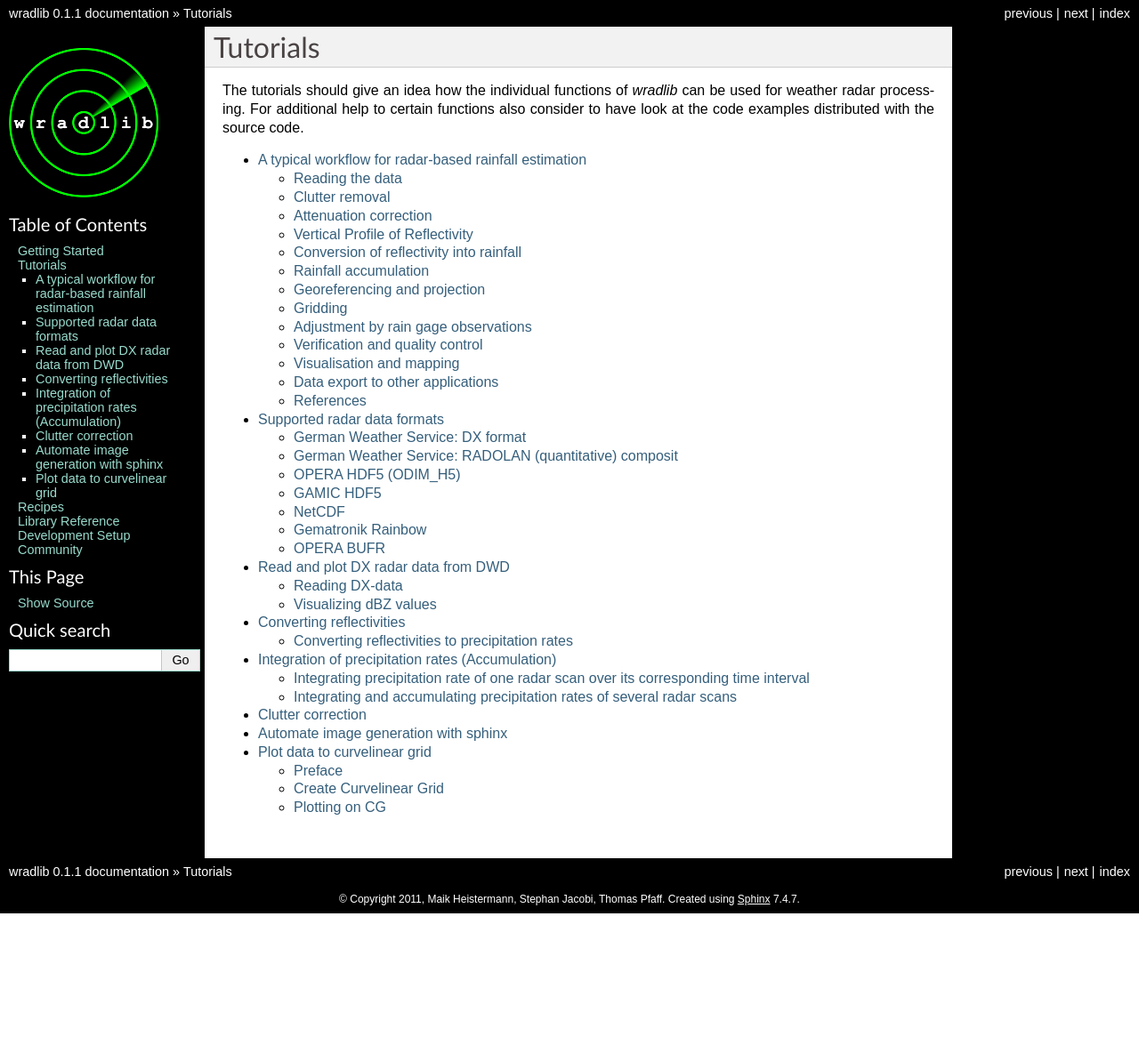
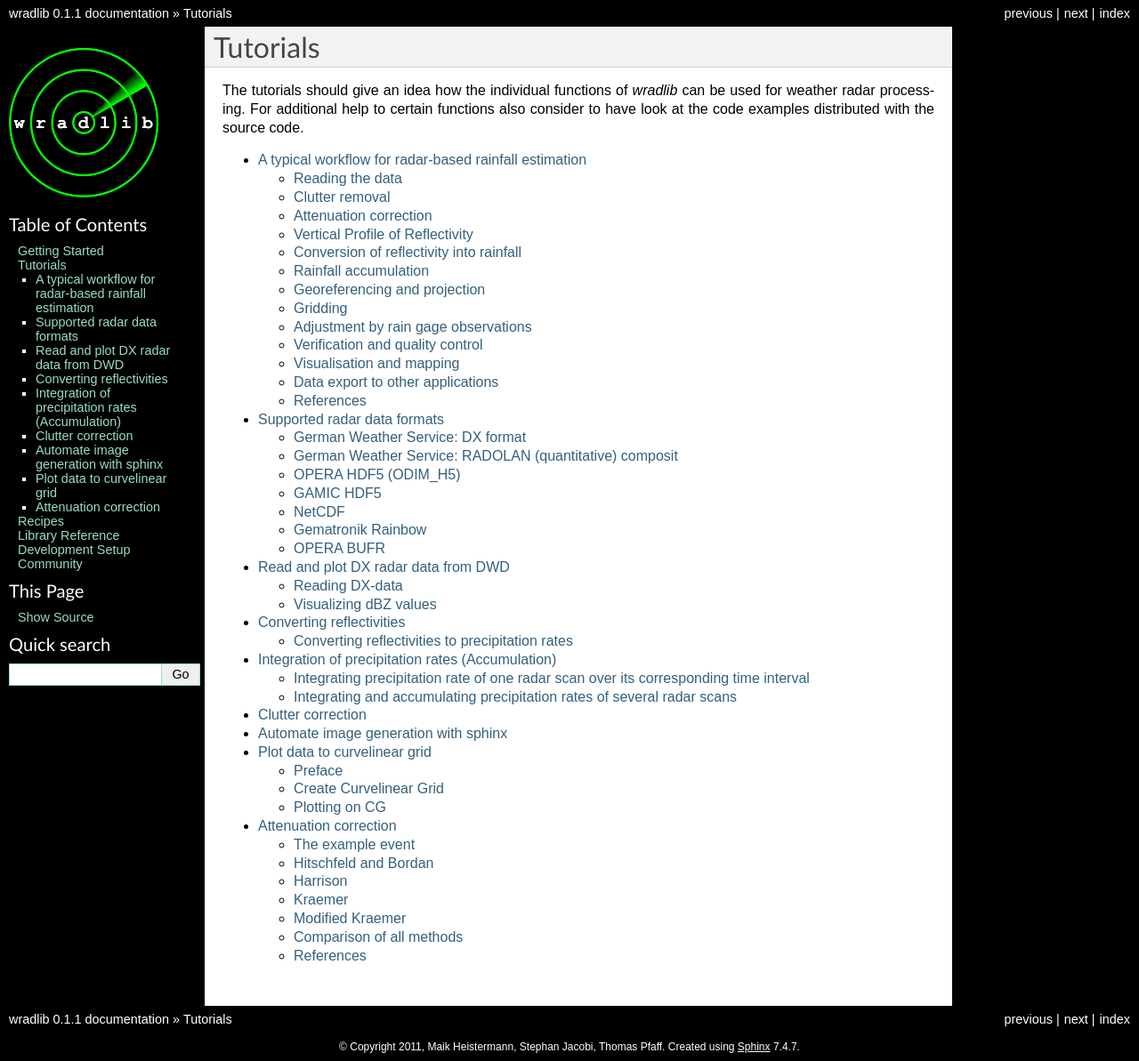
Before and after one commit to wradlib/wradlib-docs, a Sphinx documentation site: the page built from source/tutorials.rst, in a window 1280 px wide. Shown: the whole page at 89% size. Built offline with Sphinx 7.4.7, drawn with Linux system fonts in a browser that asks for light colours; formulas are drawn with MathJax 3; before the commit the page ends 1027 px from its top, so only the background shows below that; some of the changed lines change nothing that is shown.

Commit message:
DOC: A new tutorial which demonstrates the behaviour of different attenuation correction methods.
ALl images are embedded as source code using the plot directive - thanks to Kai.

```diff
--- /dev/null
+++ b/source/tutorial_attenuation.rst
@@ -0,0 +1,364 @@
+**********************
+Attenuation correction
+**********************
+
+Rainfall-induced attenuation is a major source of underestimation for radar-based precipitation estimation at C-band and X-band. Unconstrained forward gate-by-gate correction is known to be inherently unstable and thus not suited for unsupervised quality control procedures. Ideally, reference measurements (e.g. from microwave links) should be used to constrain gate-by-gate procedures. However, such attenuation references are ususally not available. *wradlib* provides a pragmatic approach to constrain gate-by-gate correction procedures, inspired by the work of [Kraemer2008]_. It turned out that these procedures can effectively reduce the error introduced by attenuation, and, at the same time, minimize instability issues [Jacobi2015]_.
+
+The example event
+=================
+
+Let's have a look at the situation in South-West Germany on June 2nd, 2008, at 16:55 UTC, as observed by the DWD C-band radar on mount Feldberg.
+The data can be read by the following lines and then visualized by ``wradlib.vis.plot_ppi`` (see image source code below)::
+
+   filename = "../../examples/data/raa00-dx_10908-0806021655-fbg---bin"
+   data, attrs = wradlib.io.readDX(filename)
+
+.. plot::
+
+   import matplotlib.pyplot as plt
+   import wradlib
+   filename = "../../examples/data/raa00-dx_10908-0806021655-fbg---bin"
+   data, attrs = wradlib.io.readDX(filename)
+   ax, cf = wradlib.vis.plot_ppi(data, cmap="spectral")
+   plt.xlabel("Easting from radar (km)")
+   plt.ylabel("Northing from radar (km)")
+   plt.title("Radar Feldberg, 2008-06-02 16:55 UTC")
+   cb = plt.colorbar(cf, shrink=0.8)
+   cb.set_label("dBZ")
+   plt.plot([0,105.6],[0,73.4],"-", color="white", lw=2)
+   plt.xlim(-128,128)
+   plt.ylim(-128,128)
+   plt.grid(color="grey")
+
+   plt.show()
+
+We see a set of convective cells with high rainfall intensity in the NE-sector of the Feldberg radar. Let us examine the reflectivity profile along three beams which at azimuths 53-55 degree (as marked by the white line in the PPI above).
+
+.. plot::
+
+   import matplotlib.pyplot as plt
+   import wradlib
+   filename = "../../examples/data/raa00-dx_10908-0806021655-fbg---bin"
+   data, attrs = wradlib.io.readDX(filename)
+   mybeams = slice(53,56)
+   labelsize=13
+   fig = plt.figure(figsize=(10,3))
+   ax = fig.add_subplot(111)
+   plt.plot(data[53], label="53 deg")
+   plt.plot(data[54], label="54 deg")
+   plt.plot(data[55], label="55 deg")
+   plt.grid()
+   plt.text(0.99, 0.88, "Reflectivity along beams", horizontalalignment='right', transform = ax.transAxes, fontsize="large")
+   plt.xlabel("range (km)", fontsize="large")
+   plt.ylabel("Reflectivity (dBZ)", fontsize="large")
+   plt.legend(loc="upper left")
+   ax.tick_params(axis='x', labelsize=labelsize)
+   ax.tick_params(axis='y', labelsize=labelsize)
+   plt.xlim(0,128)
+   plt.show()
+
+We will now examine the behaviour of different attenuation correction procedures. In the end, we will show a `Comparison of all methods`_
+
+
+Hitschfeld and Bordan
+=====================
+
+First, we examine the behaviour of the "classical" unconstrained forward correction which is typically referred to Hitchfeld and Bordan ([Hitschfeld1954]_), although Hitschfeld and Bordan themselves rejected this approach. The Path Integrated Attenuation (PIA) according to this approach can be obtained as follows::
+
+   pia_hibo = wradlib.atten.correctAttenuationHB(data, coefficients = dict(a=8.e-5, b=0.731, l=1.0), mode="warn", thrs=59.)
+
+In the coefficients dictionary, we can pass the power law parameters of the A(Z) relation as well as the gate length (in km). If we pass "warn" as the mode argument, we will obtain a warning log in case the corrected reflectivity exceeds the value of argument ``thrs`` (dBZ).
+
+Plotting the result below the reflectivity profile, we obtain the following figure.
+
+.. plot::
+
+	import matplotlib.pyplot as plt
+	import wradlib
+	filename = "../../examples/data/raa00-dx_10908-0806021655-fbg---bin"
+	data, attrs = wradlib.io.readDX(filename)
+	pia_hibo = wradlib.atten.correctAttenuationHB(data, coefficients = dict(a=8.e-5, b=0.731, l=1.0), mode="warn", thrs=59.)
+
+	fig = plt.figure(figsize=(10,6))
+
+	mybeams = slice(53,56)
+	labelsize=13
+
+	ax = fig.add_subplot(211)
+	plt.plot(data[53], label="53 deg")
+	plt.plot(data[54], label="54 deg")
+	plt.plot(data[55], label="55 deg")
+	plt.grid()
+	plt.text(0.99, 0.88, "Reflectivity along beams", horizontalalignment='right', transform = ax.transAxes, fontsize="large")
+	plt.ylabel("Reflectivity (dBZ)", fontsize="large")
+	plt.legend(loc="upper left")
+	ax.tick_params(axis='x', labelsize=labelsize)
+	ax.tick_params(axis='y', labelsize=labelsize)
+	plt.xlim(0,128)
+
+	ax = fig.add_subplot(212)
+	plt.plot(pia_hibo[mybeams].T)
+	plt.grid()
+	plt.ylim(0,30)
+	plt.xlabel("range (km)", fontsize="large")
+	plt.ylabel("PIA (dB)", fontsize="large")
+	plt.text(0.01, 0.88, "PIA according to Hitchfeld and Bordan", transform = ax.transAxes, fontsize="large")
+	ax.tick_params(axis='x', labelsize=labelsize)
+	ax.tick_params(axis='y', labelsize=labelsize)
+	plt.xlim(0,128)
+
+	plt.show()
+
+Apparently, slight differences in the reflectivity profile can cause a dramatic change in the behaviour. While at 54 and 55 degrees, the retrieval of PIA appears to be fairly stable, the profile of PIA for 53 degree demonstrates a case of instability.
+
+
+Harrison
+========
+
+Harrison et al. [Harrison2000]_ suggested to simply cap PIA in case it would cause a correction of rainfall intensity by more than a factor of two. Depending on the parameters of the Z(R) relationship, that would correpond to PIA values between 4 and 5 dB (4.8 dB if we assume exponent b=1.6).
+
+One way to implement this approach would be the following::
+
+   pia_harrison = wradlib.atten.correctAttenuationHB(data, coefficients = dict(a=4.57e-5, b=0.731, l=1.0), mode="warn", thrs=59.)
+   pia_harrison[pia_harrison4.8] = 4.8
+
+And the results would look like this:
+
+.. plot::
+
+	import matplotlib.pyplot as plt
+	import wradlib
+	filename = "../../examples/data/raa00-dx_10908-0806021655-fbg---bin"
+	data, attrs = wradlib.io.readDX(filename)
+	pia_harrison = wradlib.atten.correctAttenuationHB(data, coefficients = dict(a=4.57e-5, b=0.731, l=1.0), mode="warn", thrs=59.)
+	pia_harrison[pia_harrison>4.8] = 4.8
+
+	fig = plt.figure(figsize=(10,6))
+
+	mybeams = slice(53,56)
+	labelsize=13
+
+	ax = fig.add_subplot(211)
+	plt.plot(data[53], label="53 deg")
+	plt.plot(data[54], label="54 deg")
+	plt.plot(data[55], label="55 deg")
+	plt.grid()
+	plt.text(0.99, 0.88, "Reflectivity along beams", horizontalalignment='right', transform = ax.transAxes, fontsize="large")
+	plt.ylabel("Reflectivity (dBZ)", fontsize="large")
+	plt.legend(loc="upper left")
+	ax.tick_params(axis='x', labelsize=labelsize)
+	ax.tick_params(axis='y', labelsize=labelsize)
+	plt.xlim(0,128)
+
+	ax = fig.add_subplot(212)
+	plt.plot(pia_harrison[mybeams].T)
+	plt.grid()
+	plt.ylim(0,30)
+	plt.xlabel("range (km)", fontsize="large")
+	plt.ylabel("PIA (dB)", fontsize="large")
+	plt.text(0.01, 0.88, "PIA according to Harrison", transform = ax.transAxes, fontsize="large")
+	ax.tick_params(axis='x', labelsize=labelsize)
+	ax.tick_params(axis='y', labelsize=labelsize)
+	plt.xlim(0,128)
+
+	plt.show()
+
+
+Kraemer
+=======
+
+[Kraemer2008]_ suggested to iteratively determine the power law parameters of the A(Z). In particular, the power law coefficient is interatively decreased until the attenuation correction does not lead to reflectivity values above a given threshold (Kraemer suggested 59 dBZ). Using wradlib, this would be called by using the function :doc:`generated/wradlib.atten.correctAttenuationConstrained2` with a specific ``constraints`` argument::
+
+   pia_kraemer = wradlib.atten.correctAttenuationConstrained2(
+					data,
+					a_max=1.67e-4, a_min=2.33e-5, n_a=100,
+					b_max=0.7, b_min=0.65, n_b=6, l=1.,
+					constraints=[wrl.atten.constraint_dBZ], constraint_args=[[59.0]])
+
+In brief, this call specifies ranges of the power parameters a and b of the A(Z) relation. Beginning from the maximum values (``a_max`` and ``b_max``), the function searches for values of ``a`` and ``b`` so that the corrected reflectivity will not exceed the dBZ constraint of 59 dBZ. Compared to the previous results, the corresponding profiles of PIA look like this:
+
+.. plot::
+
+	import matplotlib.pyplot as plt
+	import wradlib
+	filename = "../../examples/data/raa00-dx_10908-0806021655-fbg---bin"
+	data, attrs = wradlib.io.readDX(filename)
+	pia_kraemer = wradlib.atten.correctAttenuationConstrained2(data, a_max=1.67e-4, a_min=2.33e-5, n_a=100, b_max=0.7, b_min=0.65, n_b=6, l=1.,
+	              constraints=[wradlib.atten.constraint_dBZ], constraint_args=[[59.0]])
+
+	fig = plt.figure(figsize=(10,6))
+
+	mybeams = slice(53,56)
+	labelsize=13
+
+	ax = fig.add_subplot(211)
+	plt.plot(data[53], label="53 deg")
+	plt.plot(data[54], label="54 deg")
+	plt.plot(data[55], label="55 deg")
+	plt.grid()
+	plt.text(0.99, 0.88, "Reflectivity along beams", horizontalalignment='right', transform = ax.transAxes, fontsize="large")
+	plt.ylabel("Reflectivity (dBZ)", fontsize="large")
+	plt.legend(loc="upper left")
+	ax.tick_params(axis='x', labelsize=labelsize)
+	ax.tick_params(axis='y', labelsize=labelsize)
+	plt.xlim(0,128)
+
+	ax = fig.add_subplot(212)
+	plt.plot(pia_kraemer[mybeams].T)
+	plt.grid()
+	plt.ylim(0,30)
+	plt.xlabel("range (km)", fontsize="large")
+	plt.ylabel("PIA (dB)", fontsize="large")
+	plt.text(0.01, 0.88, "PIA according to Kraemer", transform = ax.transAxes, fontsize="large")
+	ax.tick_params(axis='x', labelsize=labelsize)
+	ax.tick_params(axis='y', labelsize=labelsize)
+	plt.xlim(0,128)
+
+	plt.show()
+
+
+Modified Kraemer
+================
+
+The function :doc:`generated/wradlib.atten.correctAttenuationConstrained2` allows us to pass any kind of constraint function or lists of constraint functions via the argument ``constraints``. The arguments of these functions are passed via a nested list as argument ``constraint_args``. For example, [Jacobi2015]_ suggested to constrain *both* the corrected reflectivity (by a maximum of 59 dBZ) *and* the resulting path-intgrated attenuation PIA (by a maximun of 20 dB)::
+
+   pia_mKraemer = wradlib.atten.correctAttenuationConstrained2(
+					data,
+					a_max=1.67e-4, a_min=2.33e-5, n_a=100,
+					b_max=0.7, b_min=0.65, n_b=6, l=1.,
+					constraints=[wradlib.atten.constraint_dBZ, wradlib.atten.constraint_pia], constraint_args=[[59.0],[20.0]])
+
+
+.. plot::
+
+	import matplotlib.pyplot as plt
+	import wradlib
+	filename = "../../examples/data/raa00-dx_10908-0806021655-fbg---bin"
+	data, attrs = wradlib.io.readDX(filename)
+	pia_mKraemer = wradlib.atten.correctAttenuationConstrained2(data, a_max=1.67e-4, a_min=2.33e-5, n_a=100, b_max=0.7, b_min=0.65, n_b=6, l=1.,
+	              constraints=[wradlib.atten.constraint_dBZ,wradlib.atten.constraint_pia], constraint_args=[[59.0],[20.0]])
+
+	fig = plt.figure(figsize=(10,6))
+
+	mybeams = slice(53,56)
+	labelsize=13
+
+	ax = fig.add_subplot(211)
+	plt.plot(data[53], label="53 deg")
+	plt.plot(data[54], label="54 deg")
+	plt.plot(data[55], label="55 deg")
+	plt.grid()
+	plt.text(0.99, 0.88, "Reflectivity along beams", horizontalalignment='right', transform = ax.transAxes, fontsize="large")
+	plt.ylabel("Reflectivity (dBZ)", fontsize="large")
+	plt.legend(loc="upper left")
+	ax.tick_params(axis='x', labelsize=labelsize)
+	ax.tick_params(axis='y', labelsize=labelsize)
+	plt.xlim(0,128)
+
+	ax = fig.add_subplot(212)
+	plt.plot(pia_mKraemer[mybeams].T)
+	plt.grid()
+	plt.ylim(0,30)
+	plt.xlabel("range (km)", fontsize="large")
+	plt.ylabel("PIA (dB)", fontsize="large")
+	plt.text(0.01, 0.88, "PIA according to modified Kraemer", transform = ax.transAxes, fontsize="large")
+	ax.tick_params(axis='x', labelsize=labelsize)
+	ax.tick_params(axis='y', labelsize=labelsize)
+	plt.xlim(0,128)
+
+	plt.show()
+
+
+Comparison of all methods
+=========================
+
+Plotting all of the above methods (`Hitschfeld and Bordan`_, `Harrison`_, `Kraemer`_, `Modified Kraemer`_) allows for a better comparison of their behaviour. Please refer to [Jacobi2015]_ for an in-depth discussion of this example.
+
+.. plot::
+
+	import matplotlib.pyplot as plt
+	import wradlib
+	filename = "../../examples/data/raa00-dx_10908-0806021655-fbg---bin"
+	data, attrs = wradlib.io.readDX(filename)
+	pia_hibo = wradlib.atten.correctAttenuationHB(data, coefficients = dict(a=8.e-5, b=0.731, l=1.0), mode="warn", thrs=59.)
+	pia_harrison = wradlib.atten.correctAttenuationHB(data, coefficients = dict(a=4.57e-5, b=0.731, l=1.0), mode="warn", thrs=59.)
+	pia_harrison[pia_harrison>4.8] = 4.8
+	pia_kraemer = wradlib.atten.correctAttenuationConstrained2(data, a_max=1.67e-4, a_min=2.33e-5, n_a=100, b_max=0.7, b_min=0.65, n_b=6, l=1.,
+	              constraints=[wradlib.atten.constraint_dBZ], constraint_args=[[59.0]])
+	pia_mKraemer = wradlib.atten.correctAttenuationConstrained2(data, a_max=1.67e-4, a_min=2.33e-5, n_a=100, b_max=0.7, b_min=0.65, n_b=6, l=1.,
+	              constraints=[wradlib.atten.constraint_dBZ,wradlib.atten.constraint_pia], constraint_args=[[59.0],[20.0]])
+
+	fig = plt.figure(figsize=(10,12))
+
+	mybeams = slice(53,56)
+	labelsize=13
+
+	ax = fig.add_subplot(511)
+	plt.plot(data[53], label="53 deg")
+	plt.plot(data[54], label="54 deg")
+	plt.plot(data[55], label="55 deg")
+	plt.grid()
+	plt.text(0.99, 0.88, "Reflectivity along beams", horizontalalignment='right', transform = ax.transAxes, fontsize="large")
+	plt.ylabel("Reflectivity (dBZ)", fontsize="large")
+	plt.legend(loc="upper left")
+	ax.tick_params(axis='x', labelsize=labelsize)
+	ax.tick_params(axis='y', labelsize=labelsize)
+	plt.xlim(0,128)
+
+	ax = fig.add_subplot(512)
+	plt.plot(pia_hibo[mybeams].T)
+	plt.grid()
+	plt.ylim(0,30)
+	plt.ylabel("PIA (dB)", fontsize="large")
+	plt.text(0.01, 0.88, "PIA according to Hitschfeld and Bordan", transform = ax.transAxes, fontsize="large")
+	ax.tick_params(axis='x', labelsize=labelsize)
+	ax.tick_params(axis='y', labelsize=labelsize)
+	plt.xlim(0,128)
+
+	ax = fig.add_subplot(513)
+	plt.plot(pia_harrison[mybeams].T)
+	plt.grid()
+	plt.ylim(0,30)
+	plt.ylabel("PIA (dB)", fontsize="large")
+	plt.text(0.01, 0.88, "PIA according to Harrison", transform = ax.transAxes, fontsize="large")
+	ax.tick_params(axis='x', labelsize=labelsize)
+	ax.tick_params(axis='y', labelsize=labelsize)
+	plt.xlim(0,128)
+
+	ax = fig.add_subplot(514)
+	plt.plot(pia_kraemer[mybeams].T)
+	plt.grid()
+	plt.ylim(0,30)
+	plt.ylabel("PIA (dB)", fontsize="large")
+	plt.text(0.01, 0.88, "PIA according to Kraemer", transform = ax.transAxes, fontsize="large")
+	ax.tick_params(axis='x', labelsize=labelsize)
+	ax.tick_params(axis='y', labelsize=labelsize)
+	plt.xlim(0,128)
+
+	ax = fig.add_subplot(515)
+	plt.plot(pia_mKraemer[mybeams].T)
+	plt.grid()
+	plt.ylim(0,30)
+	plt.xlabel("range (km)", fontsize="large")
+	plt.ylabel("PIA (dB)", fontsize="large")
+	plt.text(0.01, 0.88, "PIA according to modified Kraemer", transform = ax.transAxes, fontsize="large")
+	ax.tick_params(axis='x', labelsize=labelsize)
+	ax.tick_params(axis='y', labelsize=labelsize)
+	plt.xlim(0,128)
+
+	plt.show()
+
+
+
+
+References
+==========
+
+.. [Harrison2000] Harrison, D. L., Driscoll, S. J., and Kitchen, M. (2000) Improving precipitation estimates from weather radar using quality control and correction techniques. Meteorol. Appl. 6:135-144.
+
+.. [Hitschfeld1954] Hitschfeld, W. and Bordan, J. (1954) Errors inherent in the radar measurement of rainfall at attenuating wavelengths. J. Meteor. 11:58-67.
+
+.. [Jacobi2015] Jacobi, S., and M. Heistermann, 2015: Benchmarking attenuation correction procedures for six years of single-polarised C-band weather radar observations in South-West Germany. Submitted to *Nat. Haz.*
+
+.. [Kraemer2008] Kraemer, S., H. R. Verworn, 2008: Improved C-band radar data processing for real time control of
+    urban drainage systems. 11th International Conference on Urban Drainage, Edinburgh, Scotland, UK, 2008. URL: http://web.sbe.hw.ac.uk/staffprofiles/bdgsa/11th_International_Conference_on_Urban_Drainage_CD/ICUD08/pdfs/105.pdf
--- a/source/tutorials.rst
+++ b/source/tutorials.rst
@@ -16,3 +16,4 @@
    tutorial_clutter_correction
    tutorial_autoimages
    tutorial_curvelinear_grids
+   tutorial_attenuation
```
